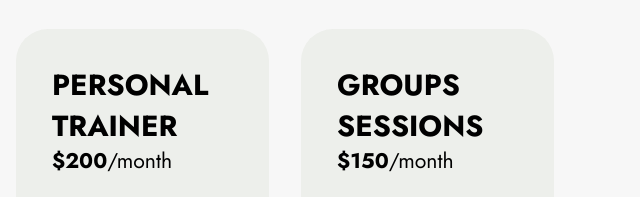
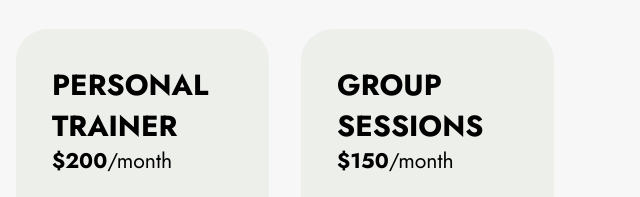
Before and after one commit to denisabaciu/FitnessSociety-Upgraded, a plain HTML site: page services.html in a window 1280 px wide. Shown: the part 1406-1603 px from the top of the page, 640-1280 px from the left. Drawn offline with Linux system fonts and the light colour scheme.

Commit message:
am corectat o greseala gramaticala

```diff
--- a/services.html
+++ b/services.html
@@ -250,7 +250,7 @@
         <div class="item features-without-image col-12 col-md-6 col-lg-3 item-mb">
           <div class="item-wrapper">
             <div class="item-head">
-              <h3 class="item-title mbr-fonts-style mb-0 display-5"><strong>GROUPS SESSIONS</strong></h3>
+              <h3 class="item-title mbr-fonts-style mb-0 display-5"><strong>GROUP SESSIONS</strong></h3>
               <h4 class="item-subtitle mbr-fonts-style mt-0 mb-0 display-7">
                 <strong>$150</strong>/month
               </h4>
```
